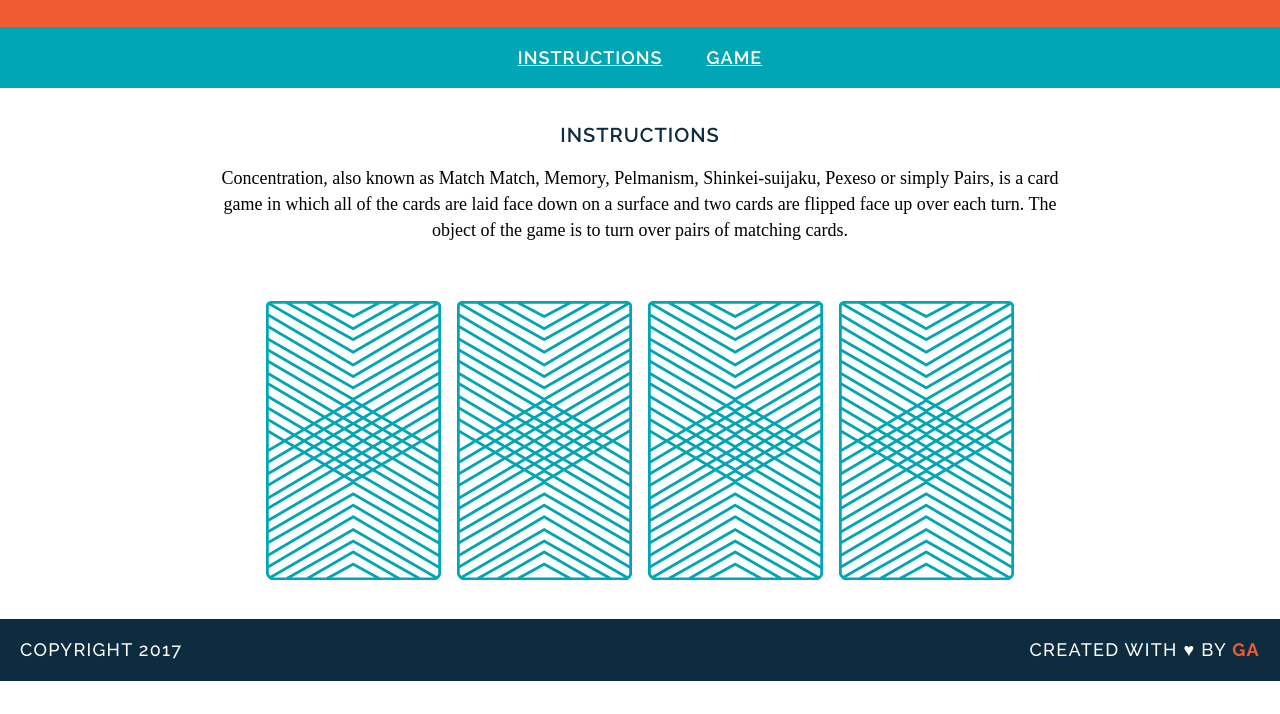
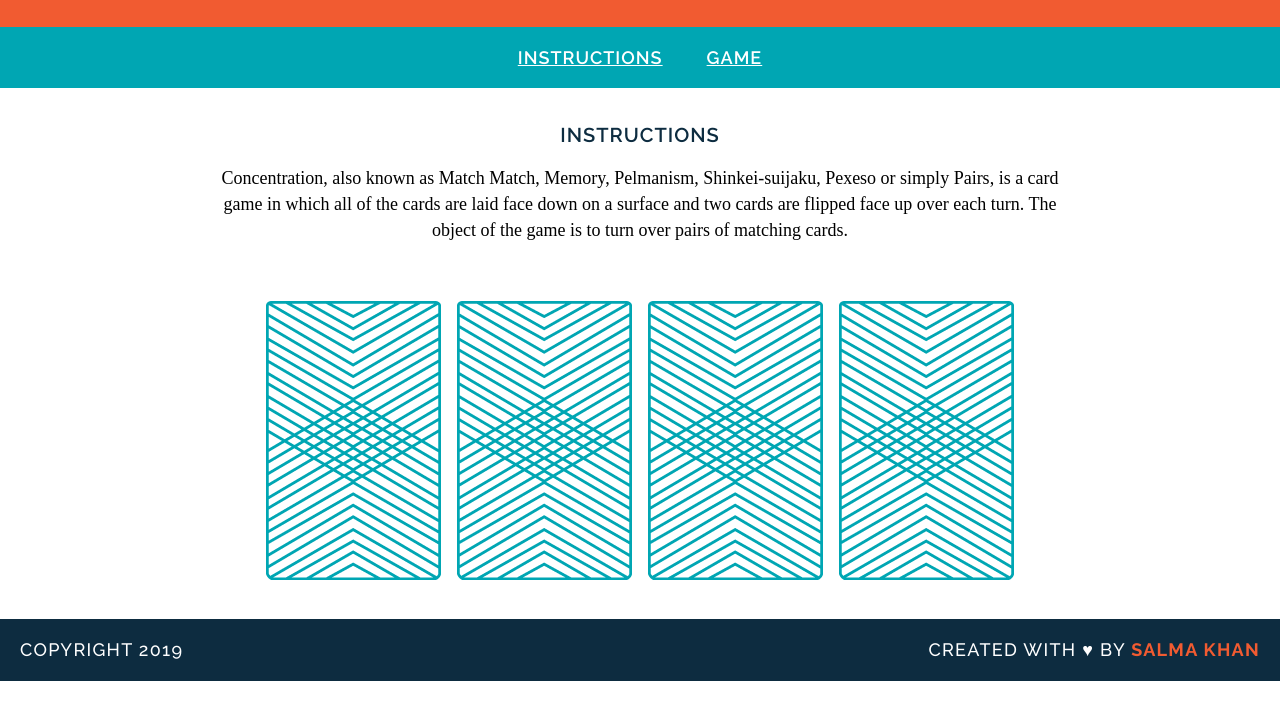
Before and after one commit to ssahussai/wdi-fundamentals-memorygame, a plain HTML site: page memory_game/index.html in a window 1280 px wide. Shown: the part 86-800 px from the top of the page. Drawn offline with Linux system fonts and the light colour scheme; a web font is replaced by a local one.

Commit message:
final edits

```diff
--- a/memory_game/JS/main.js
+++ b/memory_game/JS/main.js
@@ -35,7 +35,7 @@ var cards = [
 
     function flipCard() {
         var cardId = this.getAttribute('data-id');
-        cardsInPlay.push('cards[cardId]'.rank);
+        cardsInPlay.push(cards[cardId].rank);
         this.setAttribute('src', cards[cardId].cardImage);
         if (cardsInPlay.length === 2) {
         checkForMatch();
--- a/memory_game/index.html
+++ b/memory_game/index.html
@@ -22,8 +22,8 @@
 
 </main>
 <footer class="clearfix">
-	<p class="copyright">Copyright 2017</p>
-	<p class="message">Created with &hearts; by <span class="name">GA</span></p>
+	<p class="copyright">Copyright 2019</p>
+	<p class="message">Created with &hearts; by <span class="name">Salma Khan</span></p>
 </footer>
 <script src="js/main.js"></script>
 </body>
```
